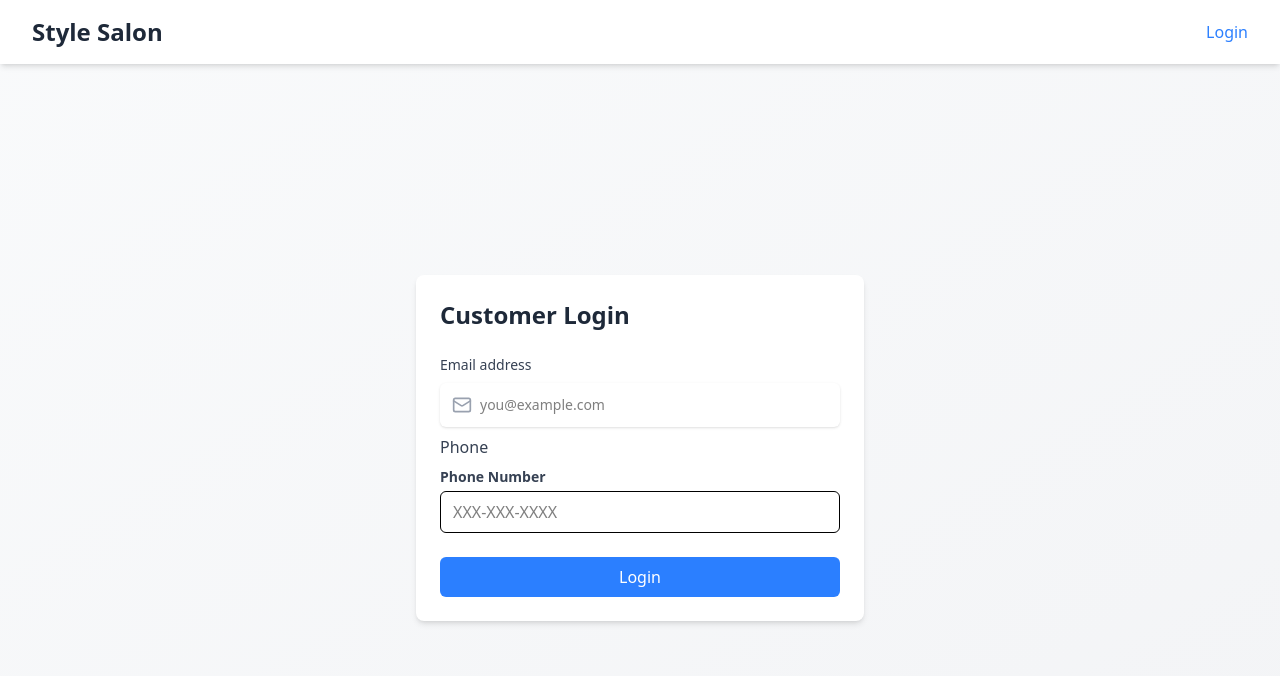
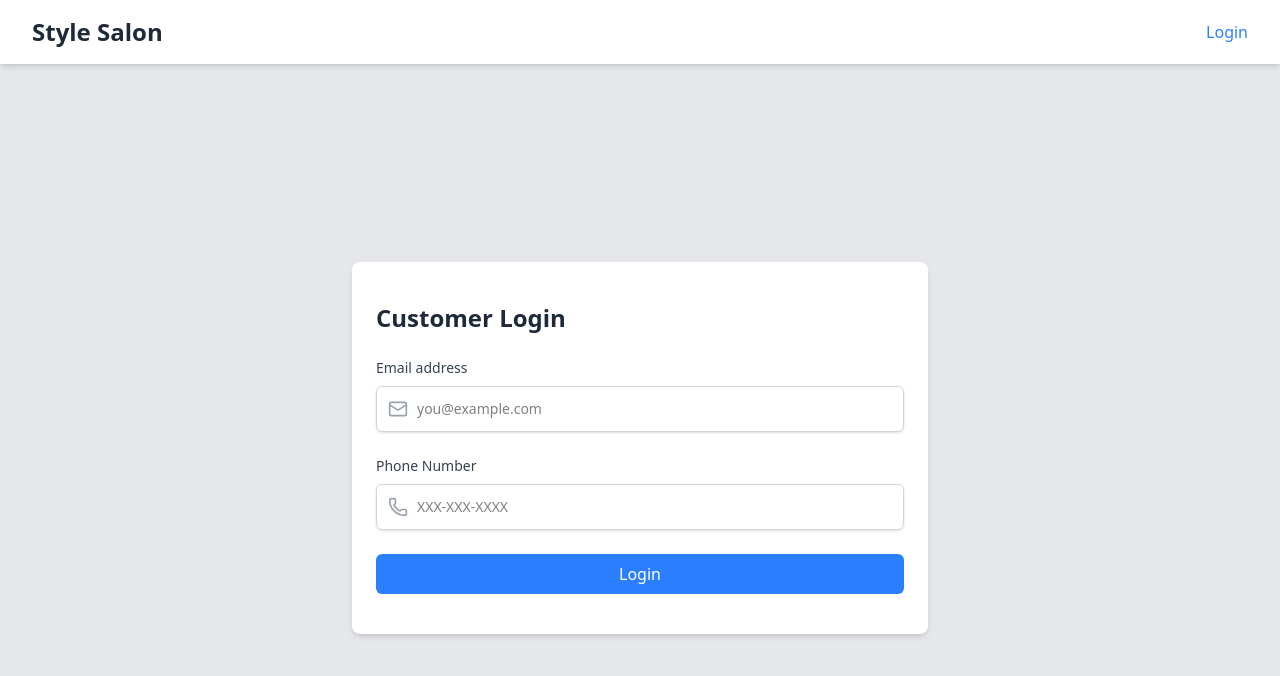
Before and after one commit to avikaldarolia/booking-system, a React (Vite) app in the folder frontend/: page /login in a window 1280 px wide. Shown: the top 676 px of the page. Built offline with nearby package versions, Linux system fonts and the light colour scheme; no server answers.

Commit message:
Login Pages styles

```diff
--- a/frontend/src/App.tsx
+++ b/frontend/src/App.tsx
@@ -64,11 +64,11 @@ function AppRoutes() {
 		<Routes>
 			{/* Public Routes (Only for Logged-Out Users) */}
 			<Route element={<PublicLayout />}>
-				<Route path="/employee-login" element={<Login />} />
 				<Route path="/login" element={<CustomerLogin />} />
 				<Route path="/book" element={<LandingPage />} />
 			</Route>
 
+			<Route path="/employee-login" element={<Login />} />
 			{/* Manager Routes */}
 			<Route
 				path="/manager-portal/*"
--- a/frontend/src/layouts/DashboardLayout.tsx
+++ b/frontend/src/layouts/DashboardLayout.tsx
@@ -13,7 +13,7 @@ export default function DashboardLayout({ children }: LayoutProps) {
 		user?.role && RoleBasedRenderHash[user.role].sidebar() ? RoleBasedRenderHash[user.role].sidebar() : null;
 
 	return (
-		<div className="flex h-screen bg-gray-100">
+		<div className="flex h-screen bg-gray-200">
 			{user && sidebar}
 			<div className="flex-1 flex flex-col overflow-hidden">
 				{user && <Header />}
--- a/frontend/src/layouts/PublicLayout.tsx
+++ b/frontend/src/layouts/PublicLayout.tsx
@@ -16,7 +16,7 @@ export default function PublicLayout({ children }: LayoutProps) {
 	}
 
 	return (
-		<div className="min-h-screen flex flex-col bg-gradient-to-br from-gray-50 to-gray-100">
+		<div className="min-h-screen flex flex-col bg-gray-200">
 			<CustomerHeader />
 			<main className="flex-1 flex items-center justify-center py-8 px-4 sm:px-6 lg:px-8">
 				{children || <Outlet />}
--- a/frontend/src/pages/Login.tsx
+++ b/frontend/src/pages/Login.tsx
@@ -36,16 +36,15 @@ const EmployeeLogin = () => {
 	};
 
 	return (
-		<div className="min-h-screen bg-gray-100 flex flex-col justify-center">
-			<div className="sm:mx-auto sm:w-full sm:max-w-md">
-				<div className="flex justify-center">
-					<Calendar className="h-12 w-12 text-blue-500" />
+		<div className="min-h-screen w-full bg-gray-200 flex flex-col justify-center">
+			<div className="mx-auto w-4/5 md:max-w-2xl bg-white p-12 rounded-2xl shadow-sm">
+				<div className="sm:mx-auto sm:w-full sm:max-w-md">
+					<div className="flex justify-center">
+						<Calendar className="h-12 w-12 text-blue-500" />
+					</div>
+					<h2 className="mt-6 text-center text-3xl font-extrabold text-gray-900">Sign in to Employee Portal</h2>
 				</div>
-				<h2 className="mt-6 text-center text-3xl font-extrabold text-gray-900">Sign in to Employee Portal</h2>
-			</div>
-
-			<div className="mt-8 sm:mx-auto sm:w-full sm:max-w-md">
-				<div className="bg-white py-8 px-4 shadow sm:rounded-lg sm:px-10">
+				<div className="bg-white py-8 px-4 sm:rounded-lg sm:px-10">
 					{error && (
 						<div className="mb-4 bg-red-100 border border-red-400 text-red-700 px-4 py-3 rounded relative">{error}</div>
 					)}
@@ -55,7 +54,7 @@ const EmployeeLogin = () => {
 							<label htmlFor="email" className="block text-sm font-medium text-gray-700">
 								Email address
 							</label>
-							<div className="mt-1 relative rounded-md shadow-sm">
+							<div className="my-2 relative rounded-md shadow-sm">
 								<div className="absolute inset-y-0 left-0 pl-3 flex items-center pointer-events-none">
 									<Mail className="h-5 w-5 text-gray-400" />
 								</div>
@@ -64,7 +63,7 @@ const EmployeeLogin = () => {
 									name="email"
 									type="email"
 									required
-									className="focus:ring-blue-500 focus:border-blue-500 block w-full pl-10 sm:text-sm border-gray-300 rounded-md"
+									className="focus:ring-2 focus:outline-none focus:ring-blue-500 focus:border-blue-500 block w-full pl-10 p-3 sm:text-sm border border-gray-300 rounded-md"
 									placeholder="you@example.com"
 									value={email}
 									onChange={(e) => setEmail(e.target.value)}
@@ -85,7 +84,7 @@ const EmployeeLogin = () => {
 									name="password"
 									type="password"
 									required
-									className="focus:ring-blue-500 focus:border-blue-500 block w-full pl-10 sm:text-sm border-gray-300 rounded-md"
+									className="focus:ring-2 focus:outline-none focus:ring-blue-500 focus:border-blue-500 block w-full pl-10 p-3 sm:text-sm border border-gray-300 rounded-md"
 									placeholder="••••••••"
 									value={password}
 									onChange={(e) => setPassword(e.target.value)}
--- a/frontend/src/pages/customer/CustomerLogin.tsx
+++ b/frontend/src/pages/customer/CustomerLogin.tsx
@@ -2,7 +2,7 @@ import React, { useEffect, useState } from "react";
 import { useNavigate } from "react-router-dom";
 import { useAuth } from "../../contexts/AuthContext";
 import { formatPhoneNumber, RoleBasedRenderHash } from "../../utils/utils";
-import { Mail } from "lucide-react";
+import { Mail, Phone } from "lucide-react";
 
 const CustomerLogin: React.FC = () => {
 	const { user, login } = useAuth();
@@ -37,9 +37,9 @@ const CustomerLogin: React.FC = () => {
 	};
 
 	return (
-		<div className="max-w-md w-4/5 mx-auto mt-8 p-6 bg-white rounded-lg shadow-md">
+		<div className="max-w-xl w-4/5 mx-auto mt-8 py-10 px-6 bg-white rounded-lg shadow-md">
 			<h2 className="text-2xl font-bold mb-6 text-gray-800">Customer Login</h2>
-			<form onSubmit={handleSubmit}>
+			<form onSubmit={handleSubmit} className="space-y-6">
 				<div>
 					<label htmlFor="email" className="block text-sm font-medium text-gray-700">
 						Email address
@@ -53,28 +53,33 @@ const CustomerLogin: React.FC = () => {
 							name="email"
 							type="email"
 							required
-							className="focus:ring-blue-500 focus:border-blue-500 block w-full pl-10 p-3 sm:text-sm border-gray-300 rounded-md"
+							className="focus:ring-2 focus:outline-none focus:ring-blue-500 focus:border-blue-500 block w-full pl-10 p-3 sm:text-sm border border-gray-300 rounded-md"
 							placeholder="you@example.com"
 							value={email}
 							onChange={(e) => setEmail(e.target.value)}
 						/>
 					</div>
 				</div>
-				<div className="mb-6">
-					<label htmlFor="phone" className="block text-gray-700 mb-2">
-						Phone
+				<div>
+					<label htmlFor="phone" className="block text-sm font-medium text-gray-700">
+						Phone Number
 					</label>
-					<label className="block text-gray-700 text-sm font-semibold mb-1">Phone Number</label>
+					<div className="my-2 relative rounded-md shadow-sm">
+						<div className="absolute inset-y-0 left-0 pl-3 flex items-center pointer-events-none">
+							<Phone className="h-5 w-5 text-gray-400" />
+						</div>
 						<input
 							type="text"
 							value={phone}
 							onChange={handlePhoneChange}
-						className="w-full px-3 py-2 border rounded-md focus:outline-none focus:ring-2 focus:ring-blue-500"
+							className="focus:ring-2 focus:outline-none focus:ring-blue-500 focus:border-blue-500 block w-full pl-10 p-3 sm:text-sm border border-gray-300 rounded-md"
 							placeholder="XXX-XXX-XXXX"
-						maxLength={12} // Limit to XXX-XXX-XXXX length
+							maxLength={12}
 							required
 						/>
 					</div>
+				</div>
+
 				<button
 					type="submit"
 					className="w-full bg-blue-500 text-white py-2 px-4 rounded-md hover:bg-blue-600 transition duration-300">
--- a/frontend/src/pages/customer/booking/LandingPage.tsx
+++ b/frontend/src/pages/customer/booking/LandingPage.tsx
@@ -21,10 +21,8 @@ const LandingPage = () => {
 		<div className="min-h-screen flex flex-col bg-gray-50">
 			{/* Hero Section */}
 			<HeroSection />
-
 			{/* Booking Process Component */}
 			<BookingProcess services={Services} />
-
 			{/* Footer */}
 			<Footer />
 		</div>
```
Also changed, not shown: 1 other file (tests, documents, lock files or other folders). Lines whose indentation alone changed are shown as unchanged.
